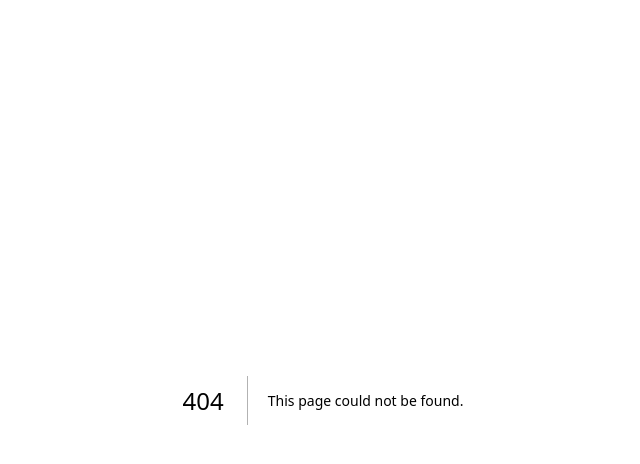
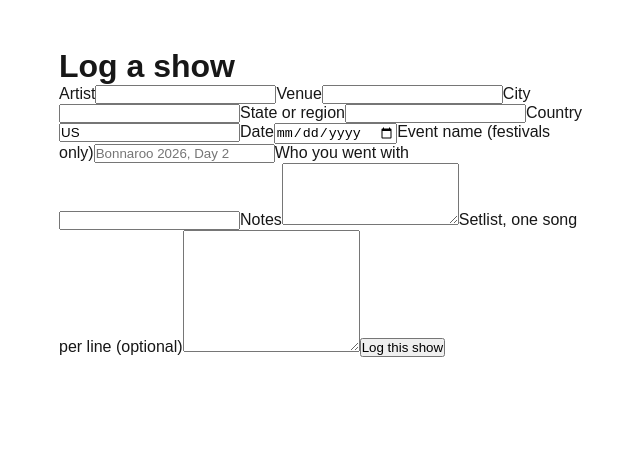
Before and after one commit to dmlanday/concert-tracker, a Next.js app: page /add in a window 1280 px wide. Before the commit this address had no page. Shown: the top 464 px of the page, without its empty margins (317-957 px from the left). Built offline with nearby package versions, Linux system fonts and the light colour scheme; no server answers.

Commit message:
Add manual show entry form and validated server action

```diff
--- /dev/null
+++ b/src/app/add/actions.ts
@@ -0,0 +1,28 @@
+"use server";
+
+import { redirect } from "next/navigation";
+import { revalidatePath } from "next/cache";
+import { requireUser } from "@/lib/authz";
+import { submitShow, type AddShowResult } from "@/domain/submit-show";
+
+// The only export. It derives the user from the session, so the caller
+// cannot name a user id.
+export async function addShow(
+  _prev: AddShowResult | null,
+  formData: FormData,
+): Promise<AddShowResult> {
+  const user = await requireUser();
+
+  // A user who has not claimed a handle has no profile URL to redirect to,
+  // and "/u/null" would be a dead link. Send them to pick one first.
+  if (!user.handle) redirect("/onboarding");
+
+  const result = await submitShow(Object.fromEntries(formData), user.id);
+
+  if (result.ok) {
+    revalidatePath(`/u/${user.handle}`);
+    redirect(`/u/${user.handle}/shows/${result.attendanceId}`);
+  }
+
+  return result;
+}
--- /dev/null
+++ b/src/app/add/page.tsx
@@ -0,0 +1,56 @@
+"use client";
+
+import { useActionState } from "react";
+import { addShow } from "./actions";
+import type { AddShowResult } from "@/domain/submit-show";
+
+export default function AddShowPage() {
+  const [state, action, pending] = useActionState<AddShowResult | null, FormData>(
+    addShow,
+    null,
+  );
+
+  return (
+    <main style={{ maxWidth: 560, margin: "3rem auto", padding: "0 1rem" }}>
+      <h1>Log a show</h1>
+
+      <form action={action}>
+        <label htmlFor="artistName">Artist</label>
+        <input id="artistName" name="artistName" required />
+
+        <label htmlFor="venueName">Venue</label>
+        <input id="venueName" name="venueName" required />
+
+        <label htmlFor="city">City</label>
+        <input id="city" name="city" required />
+
+        <label htmlFor="state">State or region</label>
+        <input id="state" name="state" />
+
+        <label htmlFor="country">Country</label>
+        <input id="country" name="country" required defaultValue="US" />
+
+        <label htmlFor="date">Date</label>
+        <input id="date" name="date" type="date" required />
+
+        <label htmlFor="eventName">Event name (festivals only)</label>
+        <input id="eventName" name="eventName" placeholder="Bonnaroo 2026, Day 2" />
+
+        <label htmlFor="attendedWith">Who you went with</label>
+        <input id="attendedWith" name="attendedWith" />
+
+        <label htmlFor="notes">Notes</label>
+        <textarea id="notes" name="notes" rows={4} />
+
+        <label htmlFor="setlist">Setlist, one song per line (optional)</label>
+        <textarea id="setlist" name="setlist" rows={8} />
+
+        <button type="submit" disabled={pending}>
+          {pending ? "Saving" : "Log this show"}
+        </button>
+      </form>
+
+      {state && !state.ok && <p role="alert">{state.error}</p>}
+    </main>
+  );
+}
--- /dev/null
+++ b/src/domain/submit-show.ts
@@ -0,0 +1,57 @@
+import { z } from "zod";
+import { logShow } from "@/domain/log-show";
+
+const today = () => new Date().toISOString().slice(0, 10);
+
+export const addShowSchema = z.object({
+  artistName: z.string().trim().min(1, "Artist is required").max(200),
+  venueName: z.string().trim().min(1, "Venue is required").max(200),
+  city: z.string().trim().min(1, "City is required").max(120),
+  state: z.string().trim().max(120).optional().or(z.literal("")),
+  country: z.string().trim().min(1, "Country is required").max(120),
+  date: z
+    .string()
+    .regex(/^\d{4}-\d{2}-\d{2}$/, "Use the date picker, format yyyy-MM-dd")
+    .refine((d) => d <= today(), "You cannot log a show that has not happened yet"),
+  eventName: z.string().trim().max(200).optional().or(z.literal("")),
+  festivalName: z.string().trim().max(200).optional().or(z.literal("")),
+  notes: z.string().trim().max(5000).optional().or(z.literal("")),
+  attendedWith: z.string().trim().max(500).optional().or(z.literal("")),
+  rating: z.coerce.number().int().min(1).max(5).optional(),
+  setlist: z.string().max(20000).optional().or(z.literal("")),
+});
+
+export type AddShowResult =
+  | { ok: true; attendanceId: string }
+  | { ok: false; error: string };
+
+/**
+ * Testable core: takes plain input and an explicit user id, which is why it
+ * lives here rather than in the server action module.
+ */
+export async function submitShow(input: unknown, userId: string): Promise<AddShowResult> {
+  const parsed = addShowSchema.safeParse(input);
+  if (!parsed.success) {
+    return { ok: false, error: parsed.error.issues[0].message };
+  }
+
+  const v = parsed.data;
+
+  const result = await logShow({
+    userId,
+    artistName: v.artistName,
+    venueName: v.venueName,
+    city: v.city,
+    state: v.state || null,
+    country: v.country,
+    date: v.date,
+    eventName: v.eventName || null,
+    festivalName: v.festivalName || null,
+    notes: v.notes || null,
+    rating: v.rating ?? null,
+    attendedWith: v.attendedWith || null,
+    songs: (v.setlist ?? "").split("\n"),
+  });
+
+  return { ok: true, attendanceId: result.attendanceId };
+}
```
Also changed, not shown: 1 other file (tests, documents, lock files or other folders).
